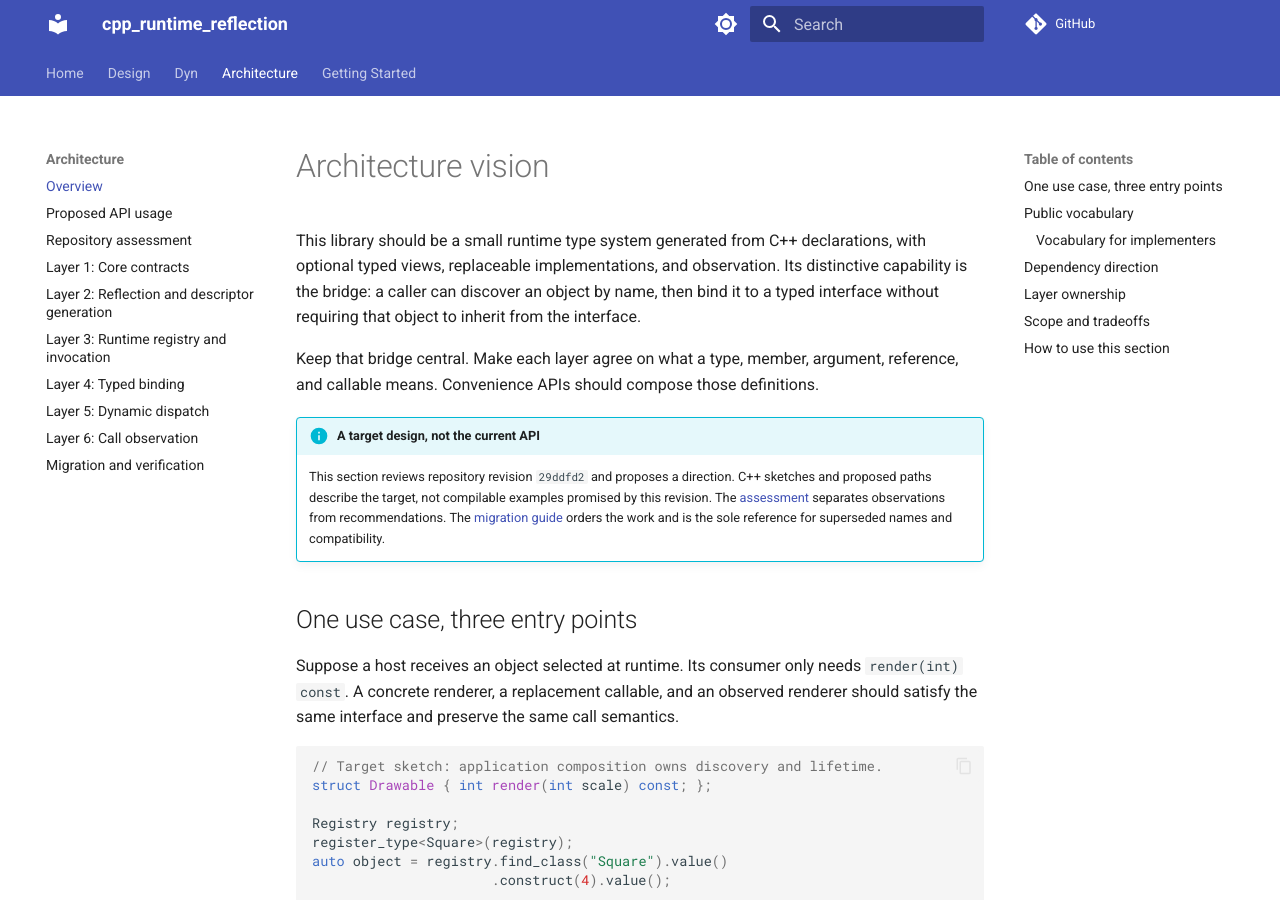
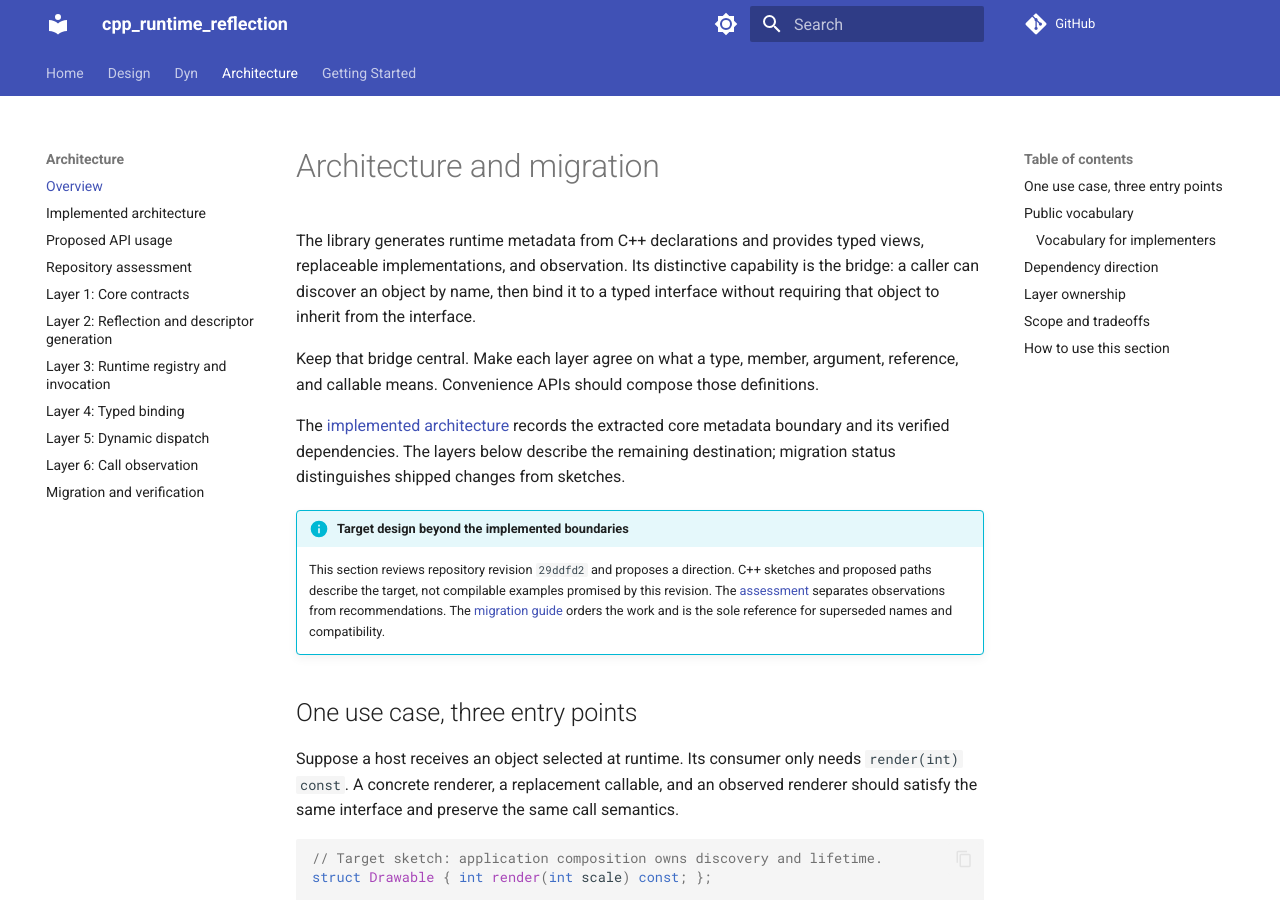
Before and after one commit to w2xel/refl, an MkDocs documentation site: the page built from docs/content/architecture/index.md, in a window 1280 px wide and 900 px high. Built offline with MkDocs 1.6.1 and Material for MkDocs 9.7.7, drawn with Linux system fonts in a browser that asks for light colours; comment, search, counter and statistics services are not loaded.

```diff
--- a/docs/content/architecture/index.md
+++ b/docs/content/architecture/index.md
@@ -1,7 +1,7 @@
-# Architecture vision
+# Architecture and migration
 
-This library should be a small runtime type system generated from C++ declarations,
-with optional typed views, replaceable implementations, and observation. Its
+The library generates runtime metadata from C++ declarations and provides typed
+views, replaceable implementations, and observation. Its
 distinctive capability is the bridge: a caller can discover an object by name,
 then bind it to a typed interface without requiring that object to inherit from
 the interface.
@@ -9,7 +9,11 @@
 Keep that bridge central. Make each layer agree on what a type, member, argument,
 reference, and callable means. Convenience APIs should compose those definitions.
 
-!!! info "A target design, not the current API"
+The [implemented architecture](current-state.md) records the extracted core
+metadata boundary and its verified dependencies. The layers below describe the
+remaining destination; migration status distinguishes shipped changes from sketches.
+
+!!! info "Target design beyond the implemented boundaries"
 
     This section reviews repository revision `29ddfd2` and proposes a direction.
     C++ sketches and proposed paths describe the target, not compilable examples
--- a/docs/mkdocs.yml
+++ b/docs/mkdocs.yml
@@ -47,6 +47,7 @@
   - Dyn: dyn.md
   - Architecture:
       - Overview: architecture/index.md
+      - Implemented architecture: architecture/current-state.md
       - Proposed API usage: architecture/usage.md
       - Repository assessment: architecture/assessment.md
       - "Layer 1: Core contracts": architecture/contracts.md
```
Also changed, not shown: docs/content/architecture/contracts.md (+11 -1 lines), docs/content/architecture/current-state.md (added, +43 -0 lines), docs/content/architecture/migration.md (+9 -0 lines), docs/content/getting-started.md (+2 -1 lines), 6 other files.
